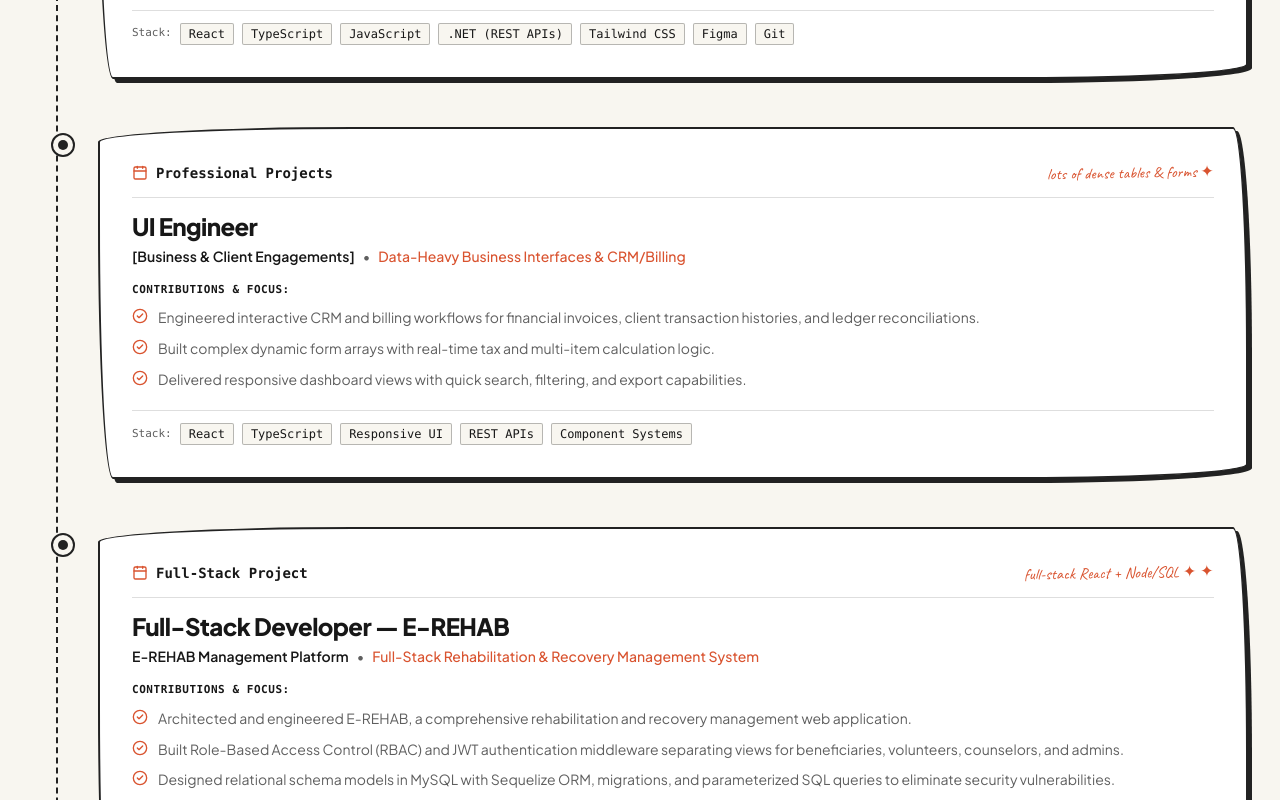
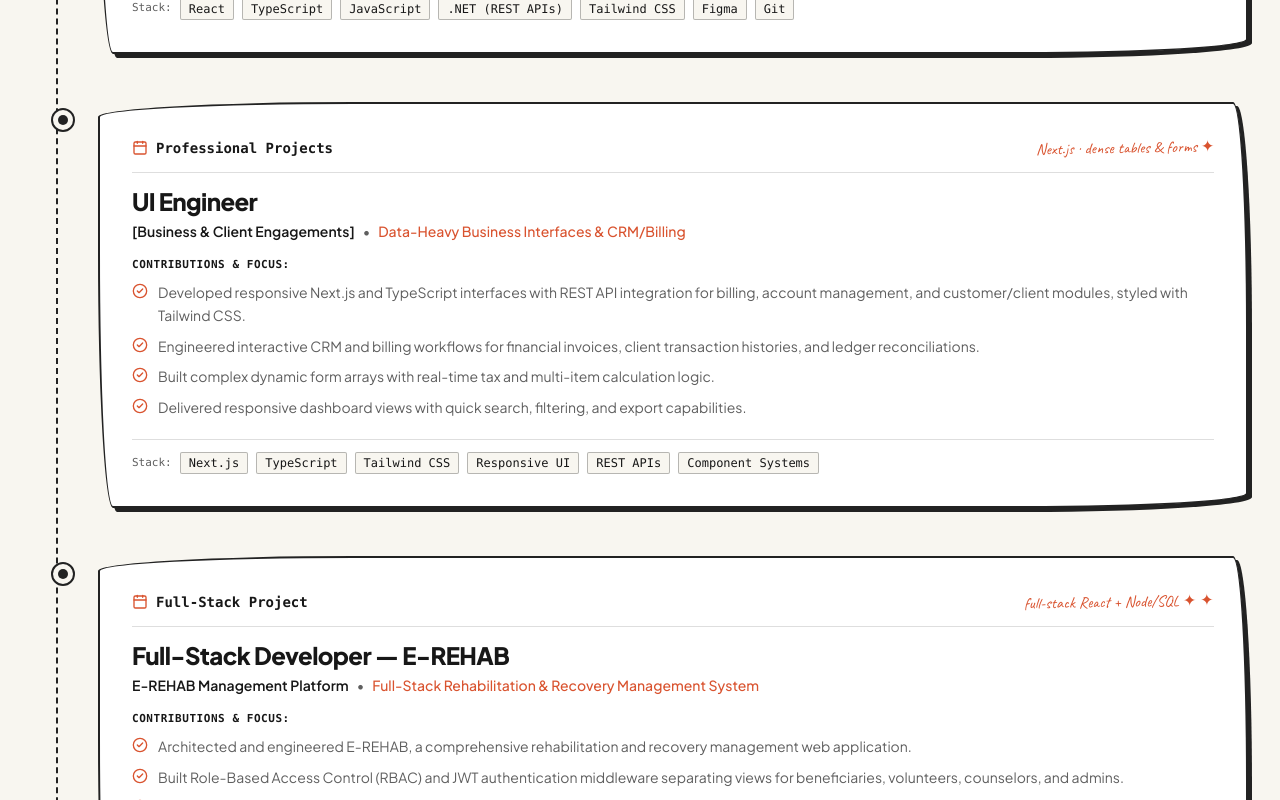
Before and after one commit to Nivedexe/portfolio, a React (Vite) app: page /#/ in a window 1280 px wide. Shown: the part 5220-6020 px from the top of the page. Built offline with nearby package versions, Linux system fonts and the light colour scheme.

Commit message:
feat(crm): update CRM & billing stack to Next.js

```diff
--- a/src/data/experience.ts
+++ b/src/data/experience.ts
@@ -28,13 +28,14 @@ export const experiences: ExperienceItem[] = [
     companyPlaceholder: '[Business & Client Engagements]',
     context: 'Data-Heavy Business Interfaces & CRM/Billing',
     isCurrent: false,
-    doodleNote: 'lots of dense tables & forms',
+    doodleNote: 'Next.js · dense tables & forms',
     highlights: [
+      'Developed responsive Next.js and TypeScript interfaces with REST API integration for billing, account management, and customer/client modules, styled with Tailwind CSS.',
       'Engineered interactive CRM and billing workflows for financial invoices, client transaction histories, and ledger reconciliations.',
       'Built complex dynamic form arrays with real-time tax and multi-item calculation logic.',
       'Delivered responsive dashboard views with quick search, filtering, and export capabilities.',
     ],
-    technologies: ['React', 'TypeScript', 'Responsive UI', 'REST APIs', 'Component Systems'],
+    technologies: ['Next.js', 'TypeScript', 'Tailwind CSS', 'Responsive UI', 'REST APIs', 'Component Systems'],
   },
   {
     id: 'exp-erehab',
--- a/src/data/projects.ts
+++ b/src/data/projects.ts
@@ -258,8 +258,9 @@ export const projects: Project[] = [
     problem:
       'Accounting, sales, and operations departments dealt with cumbersome multi-step spreadsheet processes to bill enterprise clients, reconcile partial payments, and issue tax-compliant invoices. The platform required a lightning-fast, keyboard-accessible frontend that handles multi-line calculations with zero margin for error.',
     technologies: [
-      'React',
+      'Next.js',
       'TypeScript',
+      'Tailwind CSS',
       'Data Tables',
       'Dynamic Form Arrays',
       'Search & Filtering',
@@ -268,6 +269,7 @@ export const projects: Project[] = [
       'Export Utilities',
     ],
     keyContributions: [
+      'Developed responsive Next.js and TypeScript interfaces with API integration for billing, account management, and customer/client modules, styled with Tailwind CSS.',
       'Developed dynamic, reactive Invoice Builder forms supporting real-time line-item tax calculations, discounts, and currency formatting.',
       'Built multi-faceted Transaction History tables with instant search, date range pickers, status filters, and CSV/PDF export hooks.',
       'Engineered reusable modal dialogs, drawer panels, and confirmation workflows for credit note issuance and balance adjustments.',
@@ -275,6 +277,7 @@ export const projects: Project[] = [
       'Designed responsive dashboard metric cards highlighting accounts receivable, aging buckets, and outstanding balances.',
     ],
     technicalHighlights: [
+      'Engineered responsive Next.js application architecture with optimized client-side state transitions and clean REST API integration.',
       'Memoized mathematical evaluation engines ensuring instant invoice total recalculations without lag on 50+ line item orders.',
       'Robust form state management using controlled inputs with inline field-level validation and error tooltips.',
       'Comprehensive table virtualization maintaining 60fps scrolling on datasets exceeding several thousand historical records.',
--- a/src/data/skills.ts
+++ b/src/data/skills.ts
@@ -8,6 +8,7 @@ export const skillCategories: SkillCategory[] = [
     doodleAnnotation: 'my main playground ✦',
     skills: [
       { name: 'React', highlight: true, tag: 'Core' },
+      { name: 'Next.js', highlight: true, tag: 'Framework' },
       { name: 'TypeScript', highlight: true, tag: 'Core' },
       { name: 'JavaScript (ES6+)', highlight: true, tag: 'Core' },
       { name: 'Tailwind CSS', highlight: true, tag: 'Styling' },
```
